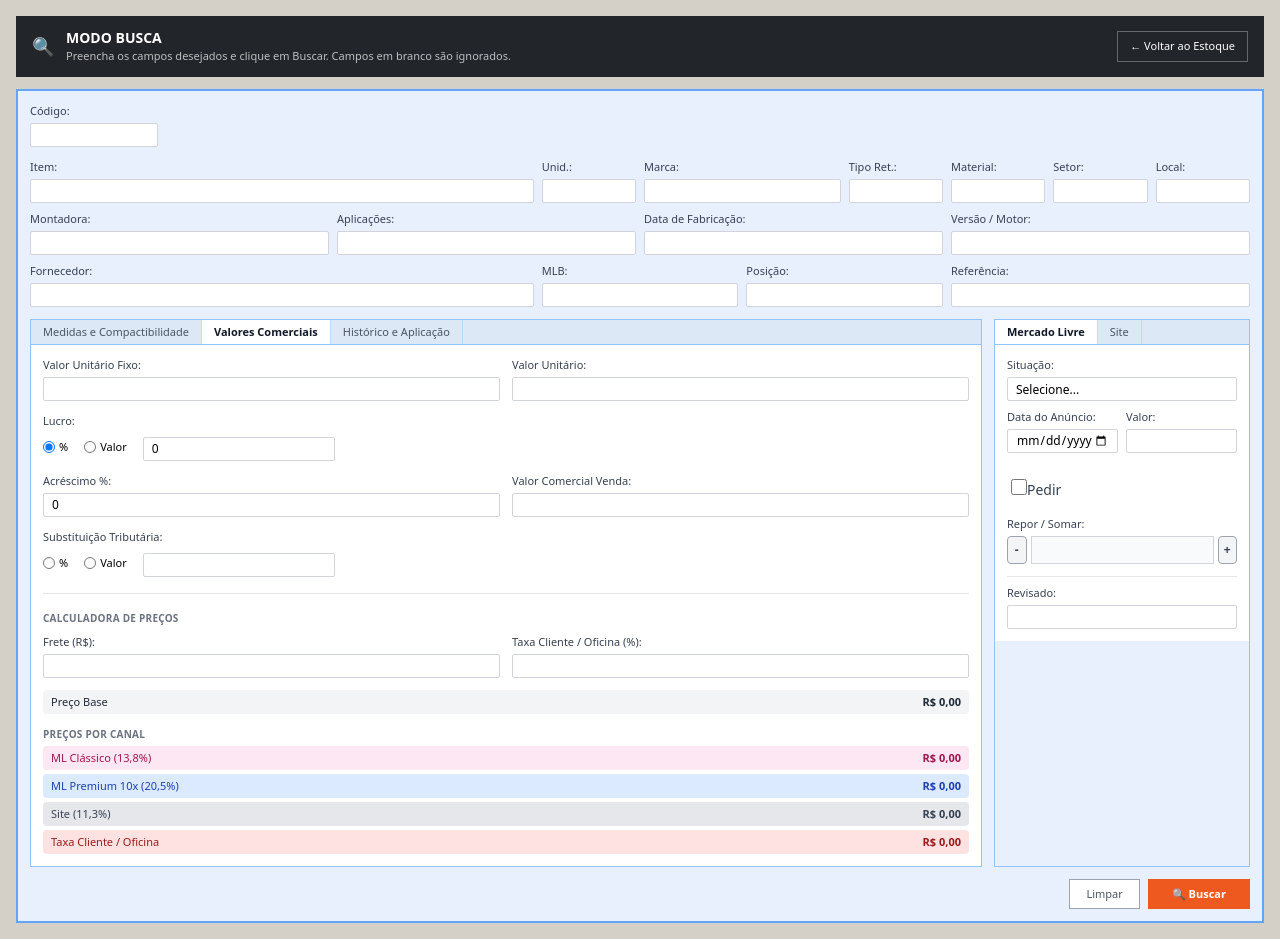
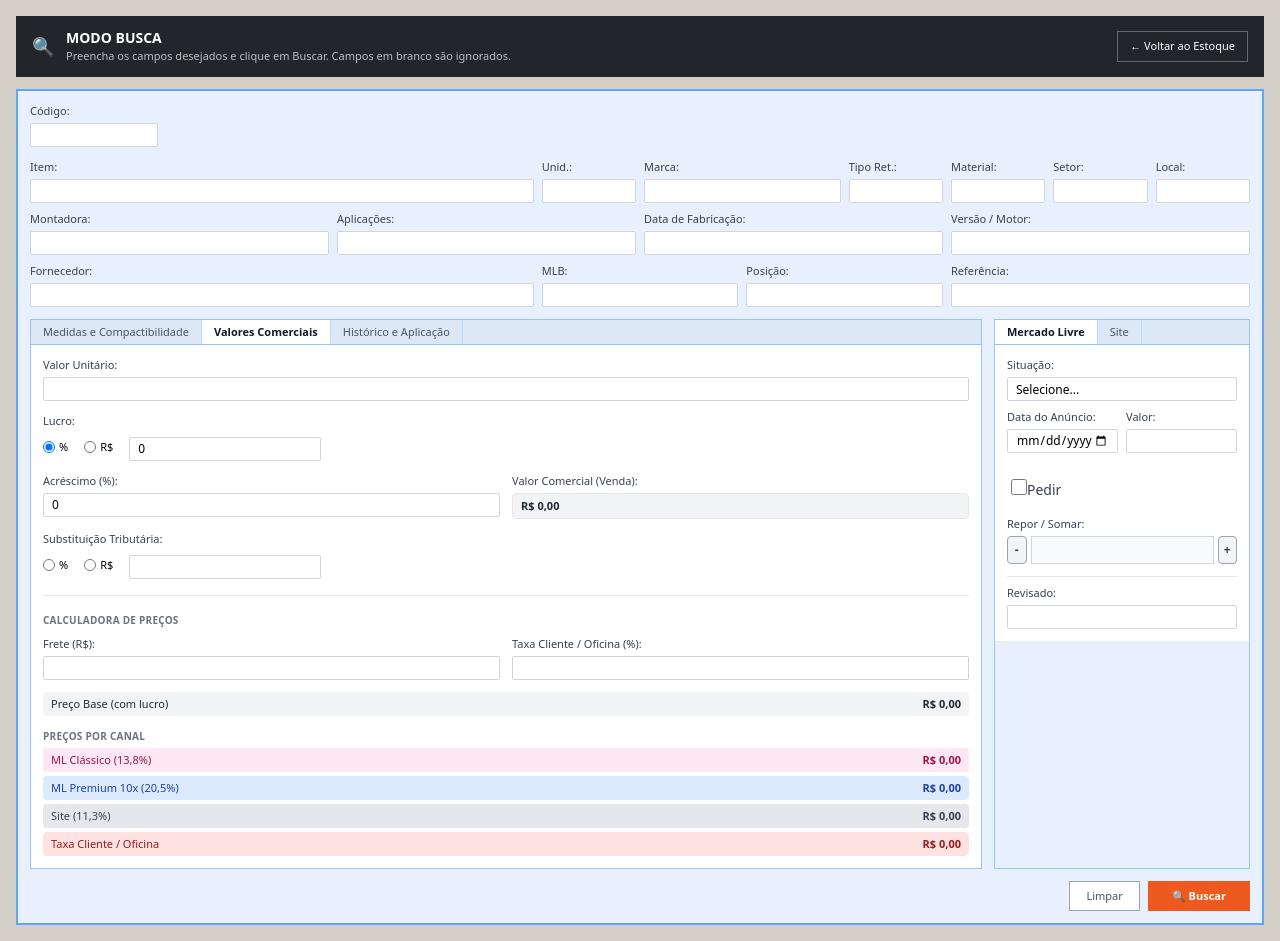
Before and after one commit to Marcos-Andrade22/ERP_Prototype, a React (Vite) app in the folder mlb-editor/: page /estoque/busca in a window 1280 px wide. Both pictures are taken after a click on the button "Valores Comerciais". Built offline with nearby package versions, Linux system fonts and the light colour scheme; the HTML template or start-up script is replaced by a standard one.

Commit message:
feat(tab-valores): unifica campos de valor e implementa cálculo correto do Valor Comercial

```diff
--- a/mlb-editor/src/features/estoque/ui/tabs/TabValores.tsx
+++ b/mlb-editor/src/features/estoque/ui/tabs/TabValores.tsx
@@ -1,4 +1,3 @@
-import { TextInput } from "../../../../components/forms/inputs/TextInput";
 import { NumberInput } from "../../../../components/forms/inputs/NumberInput";
 import type { EstoqueItem } from "../../model/EstoqueItem";
 
@@ -7,30 +6,63 @@ type Props = {
     handleChange: (key: keyof EstoqueItem) => (value: any) => void;
 };
 
-// Taxas fixas conforme calculadora
+// ── TAXAS FIXAS DOS CANAIS DE VENDA ──────────────────────────────────────────
 const TAXAS = {
     mlClassico:   0.138,
     mlPremium10x: 0.205,
     site:         0.113,
 };
 
-function calcular(item: EstoqueItem) {
-    const precoCusto         = parseFloat(String(item.valorUnitarioFixo))   || 0;
-    const percentualVenda    = (parseFloat(String(item.lucroValor))          || 0) / 100;
-    const frete              = parseFloat(String(item.frete))               || 0;
-    const taxaClienteOficina = (parseFloat(String(item.taxaClienteOficina)) || 0) / 100;
+// ── CÁLCULO DO VALOR COMERCIAL ────────────────────────────────────────────────
+// base = Valor Unitário
+// com_lucro  = base × (1 + Lucro%)  OU  base + LucroR$
+// com_acrescimo = com_lucro × (1 + Acréscimo%)
+// ST = base × (ST%)  OU  ST R$ fixo   ← sempre sobre o valor unitário bruto
+// Valor Comercial (Venda) = com_acrescimo + ST   [read-only]
+function calcularValorComercial(item: EstoqueItem): number {
+    const base      = parseFloat(String(item.valorUnitario))             || 0;
+    const lucro     = parseFloat(String(item.lucroValor))                || 0;
+    const acrescimo = (parseFloat(String(item.acrescimoPercent))         || 0) / 100;
+    const stVal     = parseFloat(String(item.substituicaoTributariaValor)) || 0;
 
-    const precoBase = precoCusto * (1 + percentualVenda);
+    const comLucro =
+        item.lucroTipo === "percent"
+            ? base * (1 + lucro / 100)
+            : base + lucro;
+
+    const comAcrescimo = comLucro * (1 + acrescimo);
+
+    const st =
+        item.substituicaoTributariaTipo === "percent"
+            ? base * (stVal / 100)
+            : stVal;
+
+    return comAcrescimo + st;
+}
+
+// ── CÁLCULO DOS PREÇOS POR CANAL (calculadora) ────────────────────────────────
+// Usa o preço após lucro (com_lucro) como base dos canais
+function calcularCanais(item: EstoqueItem) {
+    const base   = parseFloat(String(item.valorUnitario)) || 0;
+    const lucro  = parseFloat(String(item.lucroValor))    || 0;
+    const frete  = parseFloat(String(item.frete))         || 0;
+    const taxaCO = (parseFloat(String(item.taxaClienteOficina)) || 0) / 100;
+
+    const comLucro =
+        item.lucroTipo === "percent"
+            ? base * (1 + lucro / 100)
+            : base + lucro;
 
     return {
-        precoBase,
-        mlClassico:   precoBase * (1 + TAXAS.mlClassico)   + frete,
-        mlPremium10x: precoBase * (1 + TAXAS.mlPremium10x) + frete,
-        site:         precoBase * (1 + TAXAS.site),
-        taxaCliente:  precoBase * (1 + taxaClienteOficina),
+        precoBase:    comLucro,
+        mlClassico:   comLucro * (1 + TAXAS.mlClassico)   + frete,
+        mlPremium10x: comLucro * (1 + TAXAS.mlPremium10x) + frete,
+        site:         comLucro * (1 + TAXAS.site),
+        taxaCliente:  comLucro * (1 + taxaCO),
     };
 }
 
+// ── HELPERS ──────────────────────────────────────────────────────────────────
 function fmt(value: number): string {
     return value.toLocaleString("pt-BR", { style: "currency", currency: "BRL" });
 }
@@ -50,24 +82,25 @@ function ResultRow({ label, value, colorClass }: ResultRowProps) {
     );
 }
 
+// ── COMPONENTE ───────────────────────────────────────────────────────────────
 export function TabValores({ item, handleChange }: Props) {
-    const resultados = calcular(item);
+    const valorComercial = calcularValorComercial(item);
+    const canais         = calcularCanais(item);
 
     return (
         <div className="p-3 flex flex-col gap-4">
 
-            {/* ── SEÇÃO 1: VALORES COMERCIAIS (interface original) ── */}
+            {/* ── SEÇÃO 1: VALORES COMERCIAIS ── */}
             <div className="grid grid-cols-2 gap-3">
-                <TextInput
-                    label="Valor Unitário Fixo:"
-                    value={item.valorUnitarioFixo}
-                    onChange={handleChange("valorUnitarioFixo")}
-                />
-                <TextInput
-                    label="Valor Unitário:"
-                    value={item.valorUnitario}
-                    onChange={handleChange("valorUnitario")}
-                />
+
+                {/* Valor Unitário — campo único */}
+                <div className="col-span-2">
+                    <NumberInput
+                        label="Valor Unitário:"
+                        value={item.valorUnitario}
+                        onChange={handleChange("valorUnitario")}
+                    />
+                </div>
 
                 {/* Lucro */}
                 <div className="col-span-2">
@@ -93,7 +126,7 @@ export function TabValores({ item, handleChange }: Props) {
                                 onChange={() => handleChange("lucroTipo")("fixed")}
                                 className="h-3 w-3"
                             />
-                            Valor
+                            R$
                         </label>
                         <NumberInput
                             label=""
@@ -104,16 +137,20 @@ export function TabValores({ item, handleChange }: Props) {
                     </div>
                 </div>
 
+                {/* Acréscimo — sempre % */}
                 <NumberInput
-                    label="Acréscimo %:"
+                    label="Acréscimo (%):"
                     value={item.acrescimoPercent}
                     onChange={handleChange("acrescimoPercent")}
                 />
-                <TextInput
-                    label="Valor Comercial Venda:"
-                    value={item.valorComercialVenda}
-                    onChange={handleChange("valorComercialVenda")}
-                />
+
+                {/* Valor Comercial (Venda) — read-only */}
+                <div>
+                    <span className="text-[11px] font-medium text-gray-700">Valor Comercial (Venda):</span>
+                    <div className="mt-1 px-2 py-1 bg-gray-100 border border-gray-200 rounded text-[11px] font-semibold text-gray-800 tabular-nums select-none">
+                        {fmt(valorComercial)}
+                    </div>
+                </div>
 
                 {/* Substituição Tributária */}
                 <div className="col-span-2">
@@ -139,9 +176,9 @@ export function TabValores({ item, handleChange }: Props) {
                                 onChange={() => handleChange("substituicaoTributariaTipo")("valor")}
                                 className="h-3 w-3"
                             />
-                            Valor
+                            R$
                         </label>
-                        <TextInput
+                        <NumberInput
                             label=""
                             value={item.substituicaoTributariaValor}
                             onChange={handleChange("substituicaoTributariaValor")}
@@ -149,6 +186,7 @@ export function TabValores({ item, handleChange }: Props) {
                         />
                     </div>
                 </div>
+
             </div>
 
             {/* ── DIVISOR ── */}
@@ -160,7 +198,6 @@ export function TabValores({ item, handleChange }: Props) {
                     Calculadora de Preços
                 </p>
 
-                {/* Inputs extras da calculadora */}
                 <div className="grid grid-cols-2 gap-3 mb-3">
                     <NumberInput
                         label="Frete (R$):"
@@ -174,36 +211,34 @@ export function TabValores({ item, handleChange }: Props) {
                     />
                 </div>
 
-                {/* Preço Base */}
                 <ResultRow
-                    label="Preço Base"
-                    value={resultados.precoBase}
+                    label="Preço Base (com lucro)"
+                    value={canais.precoBase}
                     colorClass="bg-gray-100 text-gray-800"
                 />
 
-                {/* Preços por canal */}
                 <p className="text-[10px] font-semibold text-gray-500 uppercase tracking-wide mt-3 mb-1">
                     Preços por Canal
                 </p>
                 <div className="flex flex-col gap-1">
                     <ResultRow
                         label="ML Clássico (13,8%)"
-                        value={resultados.mlClassico}
+                        value={canais.mlClassico}
                         colorClass="bg-pink-100 text-pink-800"
                     />
                     <ResultRow
                         label="ML Premium 10x (20,5%)"
-                        value={resultados.mlPremium10x}
+                        value={canais.mlPremium10x}
                         colorClass="bg-blue-100 text-blue-800"
                     />
                     <ResultRow
                         label="Site (11,3%)"
-                        value={resultados.site}
+                        value={canais.site}
                         colorClass="bg-gray-200 text-gray-700"
                     />
                     <ResultRow
                         label="Taxa Cliente / Oficina"
-                        value={resultados.taxaCliente}
+                        value={canais.taxaCliente}
                         colorClass="bg-red-100 text-red-800"
                     />
                 </div>
```
